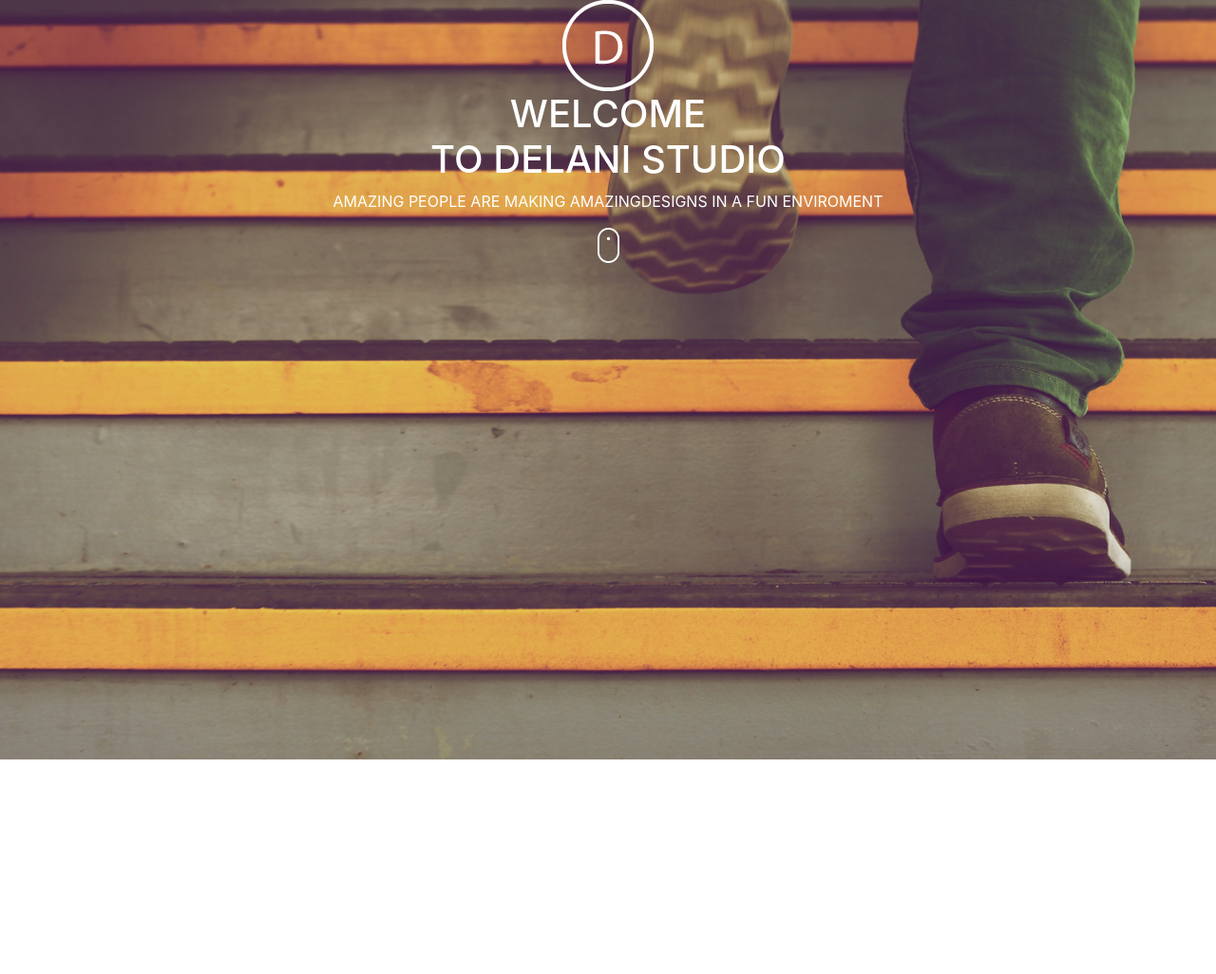
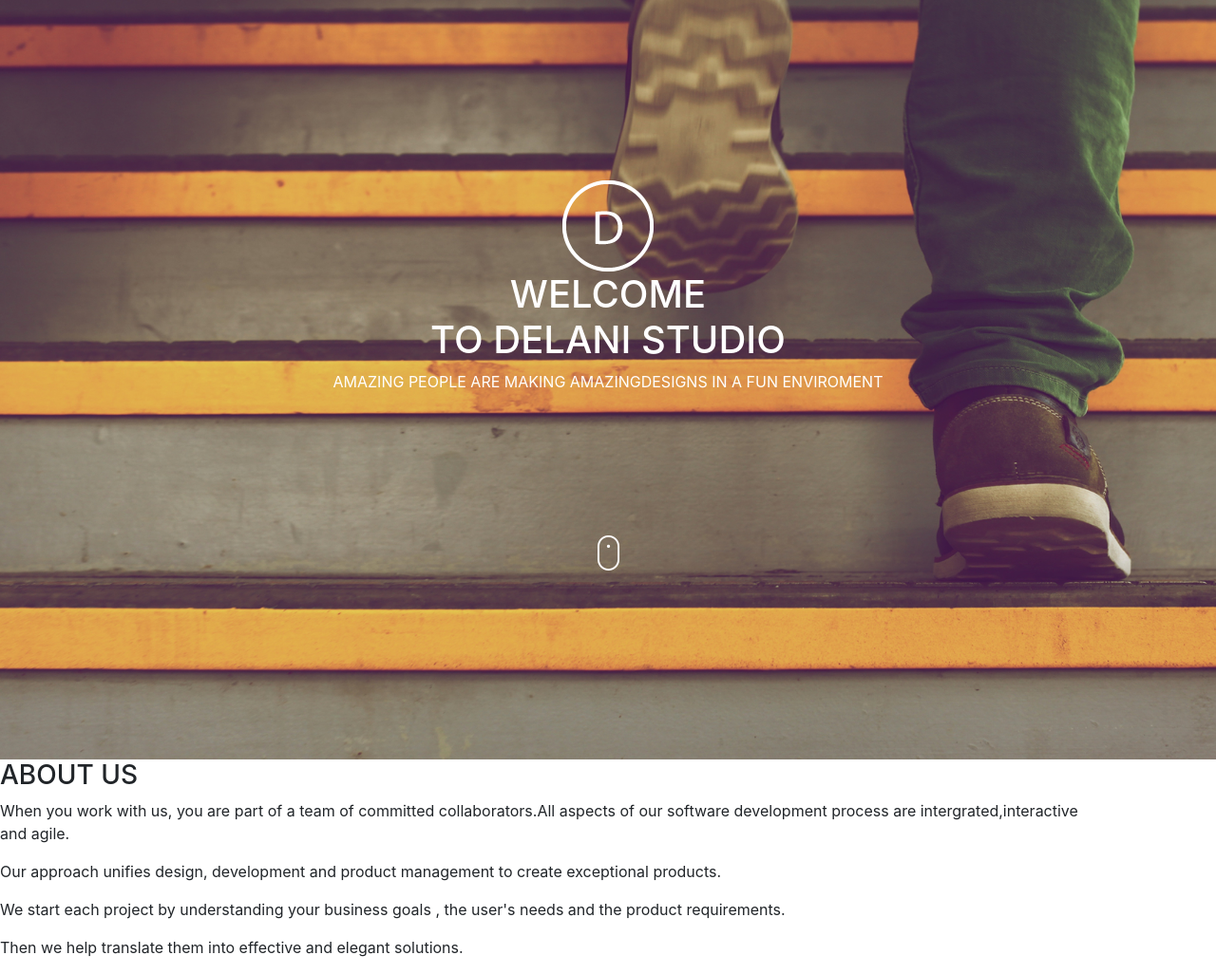
Before and after one commit to sarahsindet/Delanis-Studios, a plain HTML site: page index.html in a window 1280 px wide. Shown: the whole page at 95% size. Before the commit the page ends 800 px from the top, so only its background shows below. Drawn offline with nearby package versions, Linux system fonts and the light colour scheme.

Commit message:
added a div clas about and added aparagraph to it

```diff
--- a/css/index.css
+++ b/css/index.css
@@ -6,3 +6,9 @@
     text-align: center;
     height:100vh;
  }
+  #logo{
+    padding-top: 190px;
+  }
+  #mouse{
+      margin-top: 150px;
+  }
--- a/index.html
+++ b/index.html
@@ -19,5 +19,14 @@
           <img src="images/mouse_click.png">
       </div>
   </div>
+  <div id="about" class="me">
+    <h3>ABOUT US</h3>
+    <p>When you work with us, you are part of a team of committed collaborators.All aspects of our software
+      development process are intergrated,interactive <br> and agile.</p>
+    <p>Our approach unifies design, development and product management to create exceptional products.</p>
+    <p>We start each project by understanding your business goals , the user's needs and the product requirements.</p>
+    <p>Then we help translate them into effective and elegant solutions.</p>
+  </div>
+
 </body>
 </html>
```
